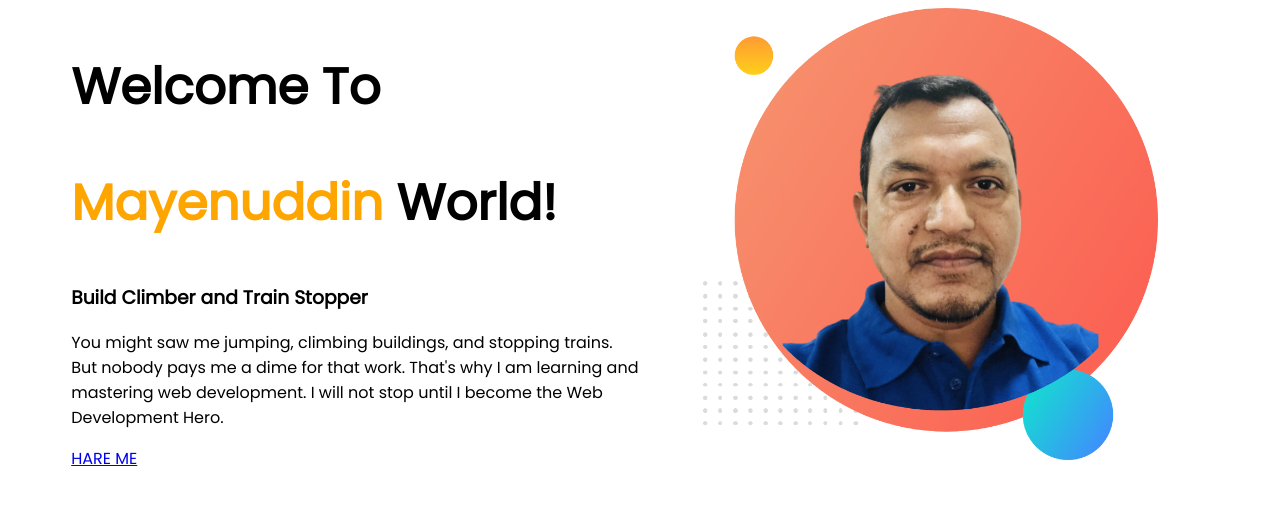
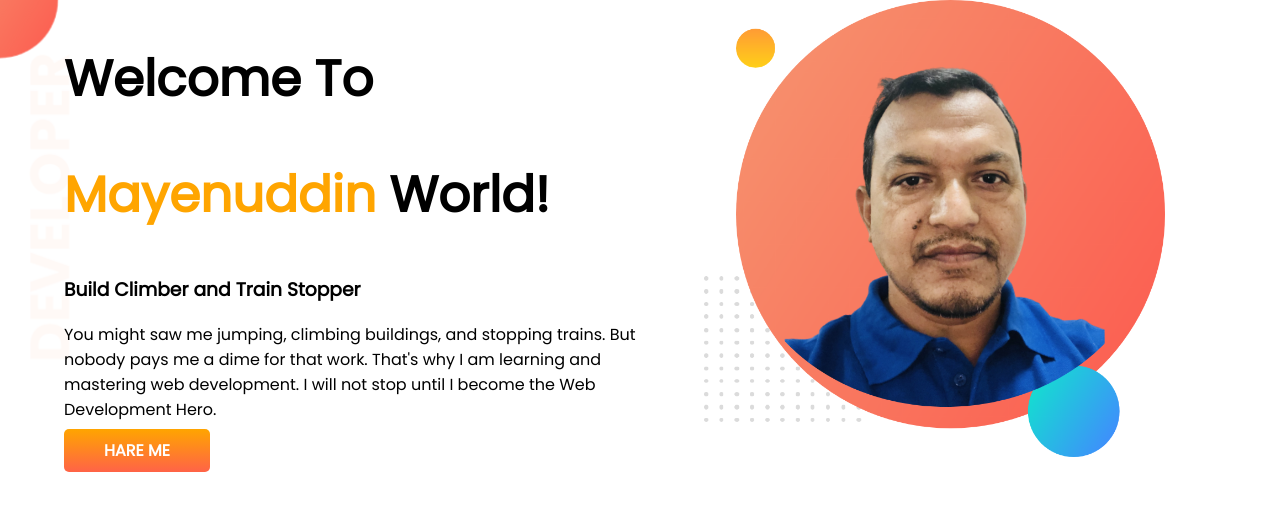
Before and after one commit to mayenuddin98/developer-portfolio, a plain HTML site: page index.html in a window 1280 px wide. Drawn offline with Linux system fonts and the light colour scheme.

Commit message:
top banner added

```diff
--- a/index.html
+++ b/index.html
@@ -13,7 +13,7 @@
 </head>
 
 <body>
-    <section>
+    <section class="top-banner">
         <div class="half-width">
             <h1>Welcome To</h1>
             <h1><span class="orange-color">Mayenuddin</span> World!</h1>
@@ -23,7 +23,7 @@
                 That's why I am learning and mastering web development. I will not stop until I become the Web
                 Development
                 Hero.</p>
-            <a href="https://linkedin.com/in/mayen-uddin-74a556190">HARE ME</a>
+            <a class="link-button" target="_blank" href="https://linkedin.com/in/mayen-uddin-74a556190">HARE ME</a>
         </div>
         <div class="half-width">
             <img src="images/my-bg.png" alt="">
--- a/style.css
+++ b/style.css
@@ -1,5 +1,6 @@
 body {
     font-family: 'Poppins', sans-serif;
+    margin: 0;
 }
 
 h1 {
@@ -23,3 +24,18 @@ section {
     width: 80%;
 
 }
+
+.link-button {
+    text-decoration: none;
+    background-image: linear-gradient(orange, tomato);
+    color: white;
+    font-weight: 700;
+    padding: 10px 40px;
+    border-radius: 5px;
+}
+
+.top-banner {
+    background-image: url(images/top-banner.png);
+    background-repeat: no-repeat;
+
+}
```
